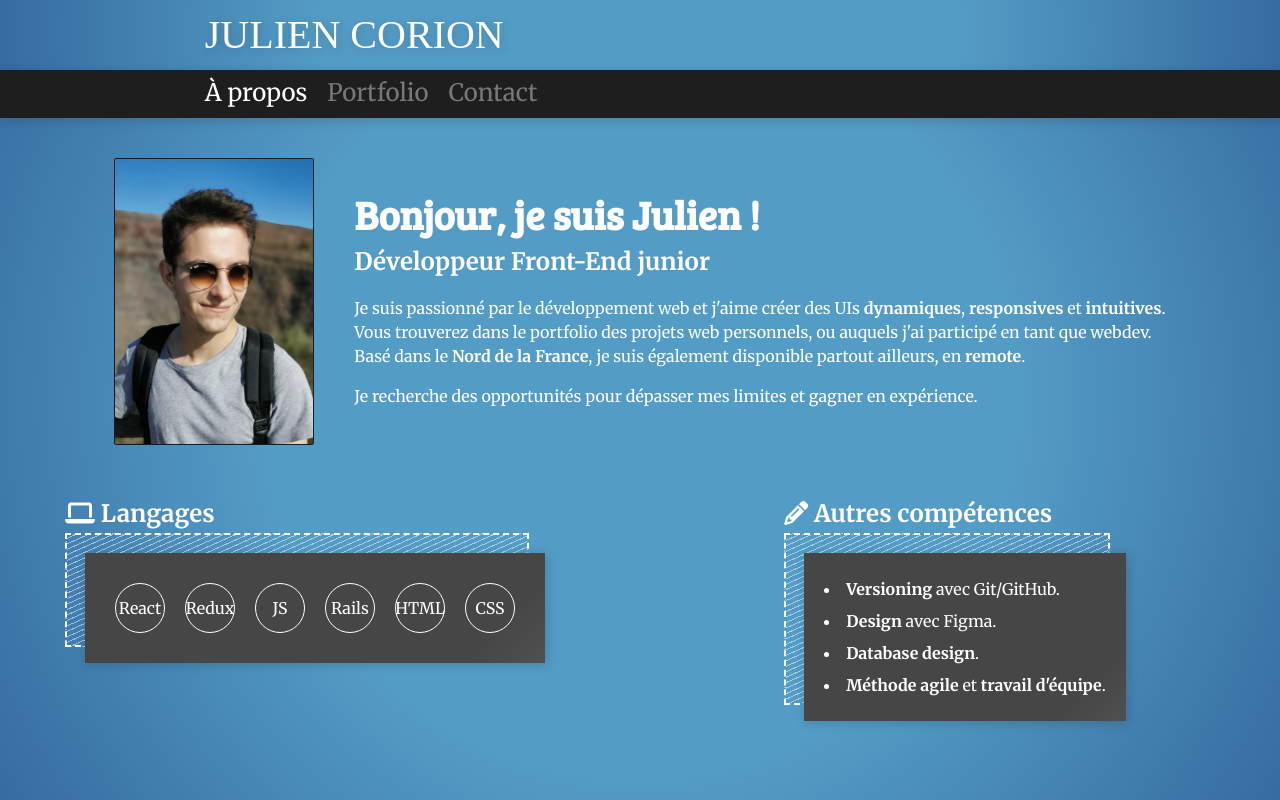
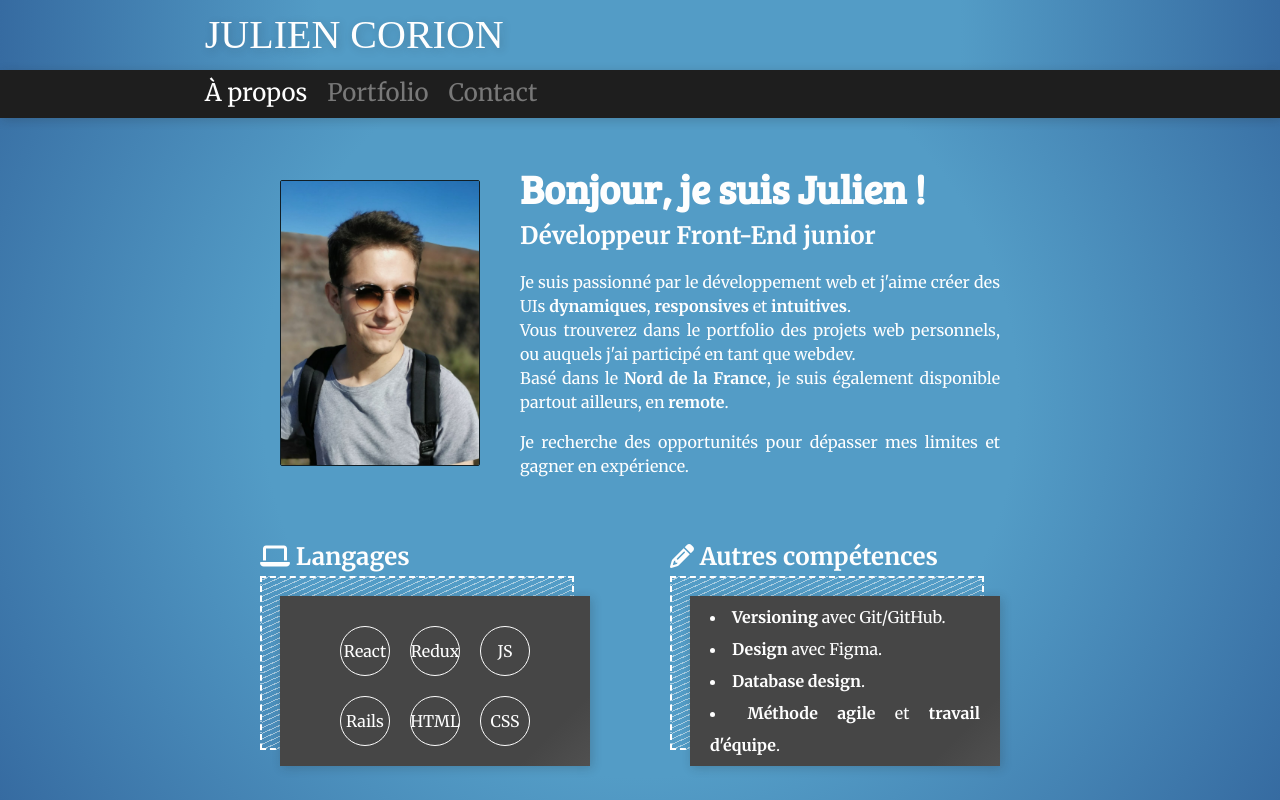
Before and after one commit to Mordhin/portfolio, a React (Create React App) app: page / in a window 1280 px wide. Shown: the top 800 px of the page. Built offline with nearby package versions, Linux system fonts and the light colour scheme; a web font is replaced by a local one.

Commit message:
background & wrapper fix

```diff
--- a/src/components/Skills.scss
+++ b/src/components/Skills.scss
@@ -31,7 +31,7 @@
     position: relative;
     width: fit-content;
     padding: 20px;
-    /* height: 170px; */
+    height: 170px;
 
     display: flex;
     flex-direction: column;
--- a/src/index.scss
+++ b/src/index.scss
@@ -35,11 +35,13 @@ html {
 body {
     background: rgb(83,156,198);
     background: radial-gradient(circle, rgba(83,156,198,1) 50%, rgba(54,107,161,1) 100%);
+    background-attachment: fixed;
     height: 100%;
     margin: 0;
     font-family: 'Merriweather', serif;
     color: #fefefe;
     line-height: 1.5;
+
 }
 
 h1 {
@@ -73,7 +75,6 @@ a {
 }
 
 .wrapper {
-    width: 100%;
     height: 100%;
     min-height: 100vh;
     margin: 0 auto;
@@ -106,3 +107,9 @@ a {
     width: 100%;
   }
 }
+
+@media (min-width: 880px) {
+  .wrapper {
+    width: 800px;
+  }
+}
```
